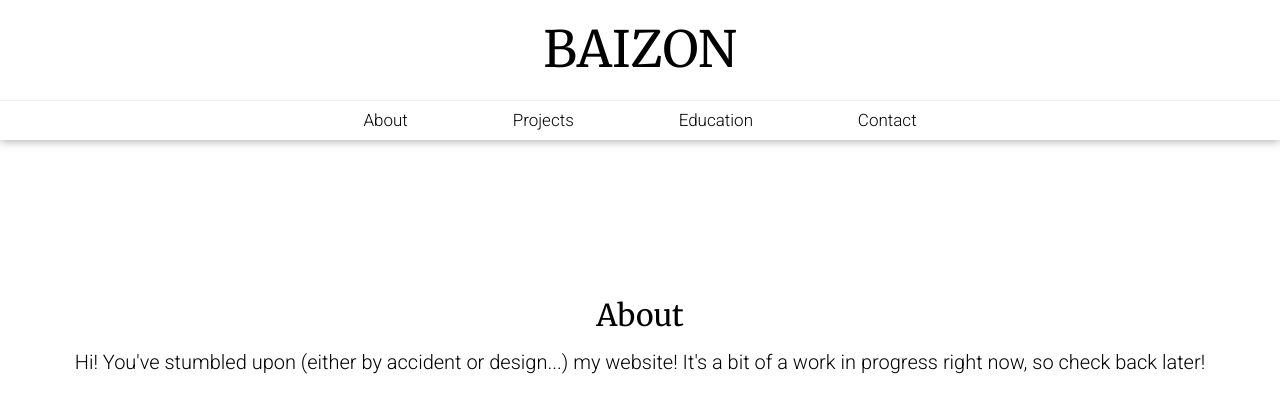
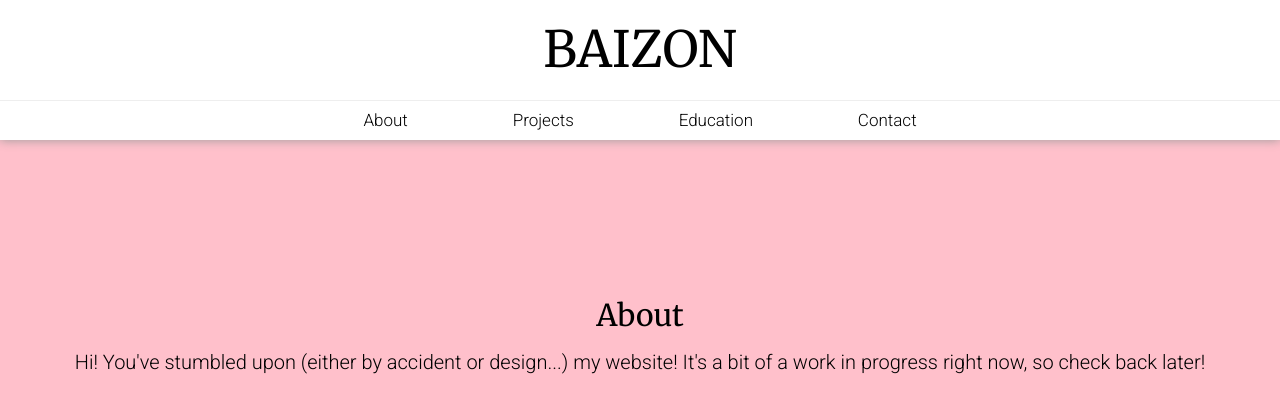
Before and after one commit to Andyocity/baizon, a PHP site: page / in a window 1280 px wide. Shown: the top 420 px of the page. Run offline with PHP 8.4, Linux system fonts and the light colour scheme; some libraries are stand-ins or nearby versions.

Commit message:
Update MainStyle.css

```diff
--- a/MainStyle.css
+++ b/MainStyle.css
@@ -11,7 +11,7 @@ body{
   margin-right:  0px;
 
   /* Additional Styling */
-  background-color: #FFFFFF;
+  background-color: pink;
   overflow-x:       hidden;
   overflow-y:       auto;
   padding-top:      0px;
```
